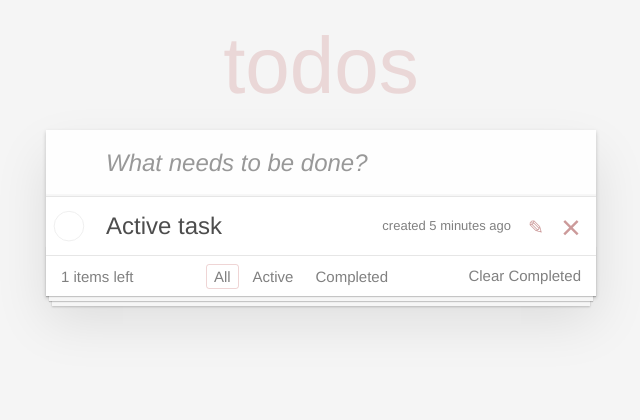
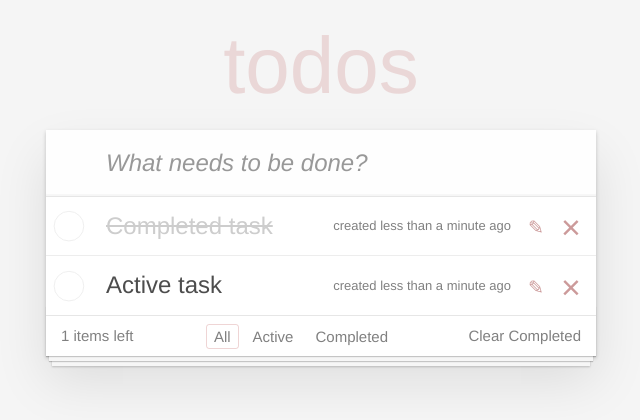
Before and after one commit to Raadius/Todo-App, a React (Create React App) app: page / in a window 1280 px wide. Shown: the top 420 px of the page, without its empty margins (319-959 px from the left). Built offline with nearby package versions, Linux system fonts and the light colour scheme.

Commit message:
пробую, что прошёл к 1.3.13

```diff
--- a/package.json
+++ b/package.json
@@ -6,6 +6,7 @@
     "@testing-library/jest-dom": "^5.16.5",
     "@testing-library/react": "^13.4.0",
     "@testing-library/user-event": "^13.5.0",
+    "date-fns": "^2.30.0",
     "react": "^18.2.0",
     "react-dom": "^18.2.0",
     "react-scripts": "5.0.1",
--- a/src/components/App/App.js
+++ b/src/components/App/App.js
@@ -2,15 +2,38 @@ import React from "react";
 import NewTaskForm from "../NewTaskForm";
 import TaskList from "../TaskList";
 import Footer from "../Footer";
+import { formatDistanceToNow } from 'date-fns';
+
 import "./App.css";
 
 
 const App = () => {
+
+    const items = [
+        {
+            id: 1,
+            className: "completed",
+            description: "Completed task",
+            created: `created ${formatDistanceToNow(new Date(), {addSuffix: true})}`,
+        },
+        {
+            id: 2,
+            className: "editing",
+            description: "Editing task",
+            created: `created ${formatDistanceToNow(new Date(), {addSuffix: true})}`,
+        },
+        {
+            id: 3,
+            className: "",
+            description: "Active task",
+            created: `created ${formatDistanceToNow(new Date(), {addSuffix: true})}`,
+        }
+    ]
     return (
         <section className="todoapp">
             <NewTaskForm />
             <section className="main">
-                <TaskList />
+                <TaskList items={items} />
                 <Footer />
             </section>
         </section>
--- a/src/components/Task/Task.js
+++ b/src/components/Task/Task.js
@@ -1,6 +1,7 @@
 import React from "react";
 
-const Task = () => {
+const Task = ({ description, created }) => {
+    console.log(description, created);
     return (
         <li>
             <div className="view">
@@ -8,8 +9,8 @@ const Task = () => {
                     className="toggle"
                     type="checkbox" ></input>
                 <label>
-                    <span className="description">Active task</span>
-                    <span className="created">created 5 minutes ago</span>
+                    <span className="description">{ description }</span>
+                    <span className="created">{ created }</span>
                 </label>
                 <button className="icon icon-edit"></button>
                 <button className="icon icon-destroy"></button>
--- a/src/components/TaskList/TaskList.js
+++ b/src/components/TaskList/TaskList.js
@@ -1,9 +1,20 @@
 import React from "react";
 import Task from "../Task";
-const TaskList = () => {
+const TaskList = ({items}) => {
+
+    const element = items.map(({id, className, ...itemsProp}) => {
+        return (
+            <li key = {id} className={className}>
+                <Task {...itemsProp} />
+            </li>
+        );
+
+    })
+
+
     return (
         <ul className="todo-list">
-            <Task />
+           {element}
         </ul>
     );
 }
```
Also changed, not shown: 1 other file (tests, documents, lock files or other folders).
